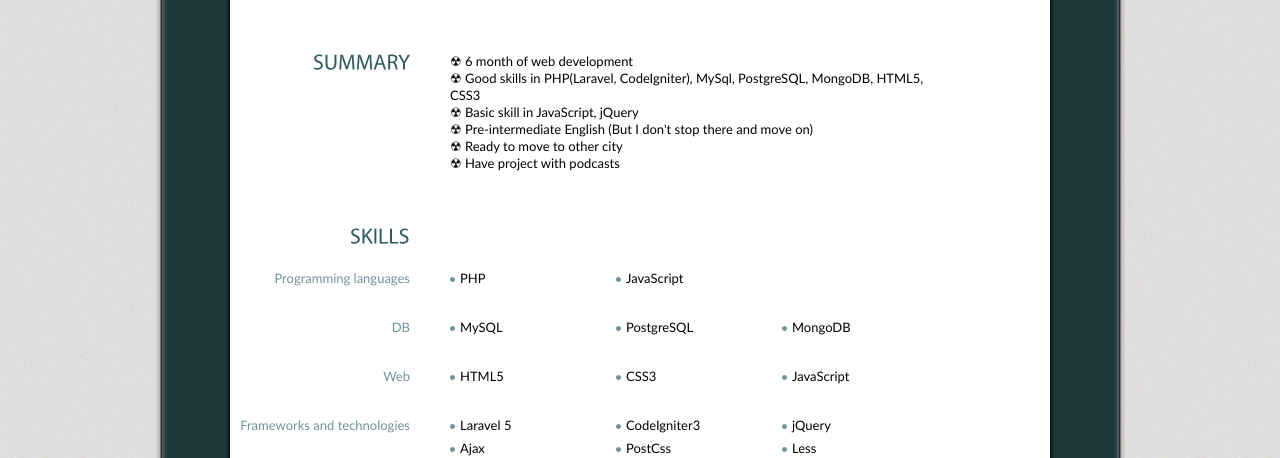
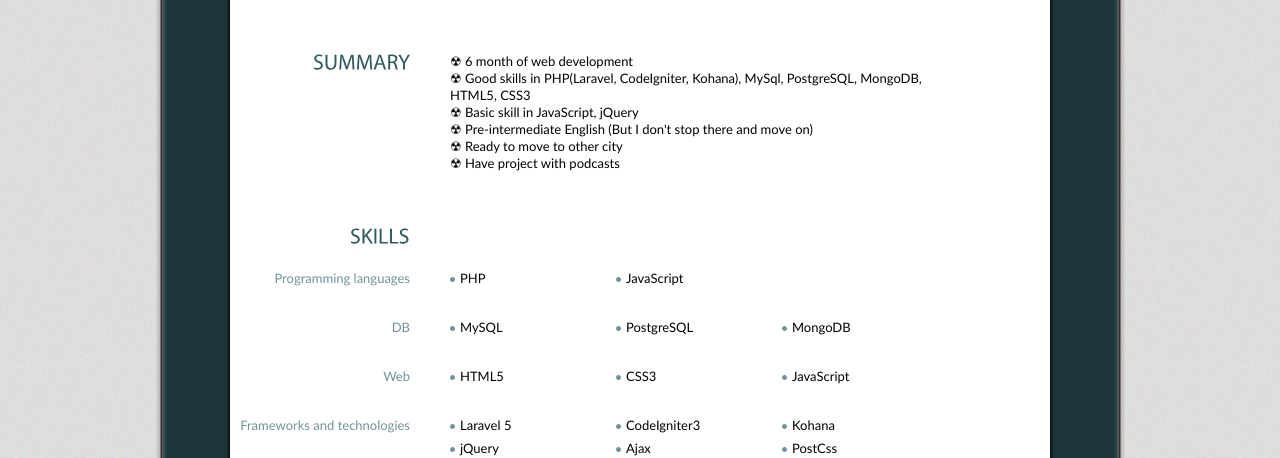
Before and after one commit to druny/danilenko.github.io, a plain HTML site: page index.html in a window 1280 px wide. Shown: the part 494-952 px from the top of the page. Drawn offline with Linux system fonts and the light colour scheme.

Commit message:
Update index.html
Added new skill

```diff
--- a/index.html
+++ b/index.html
@@ -68,7 +68,7 @@
         <div class="entry">
           <h2>SUMMARY</h2>
           <p>&#9762; 6 month of web development</p>
-          <p>&#9762; Good skills in PHP(Laravel, CodeIgniter), MySql, PostgreSQL, MongoDB, HTML5, CSS3</p>
+          <p>&#9762; Good skills in PHP(Laravel, CodeIgniter, Kohana), MySql, PostgreSQL, MongoDB, HTML5, CSS3</p>
           <p>&#9762; Basic skill in JavaScript, jQuery</p>
           <p>&#9762; Pre-intermediate English (But I don't stop there and move on)</p>
           <p>&#9762; Ready to move to other city</p>
@@ -107,6 +107,7 @@
             <ul class="skills">
               <li>Laravel 5</li>
               <li>CodeIgniter3</li>
+	      <li>Kohana</li>
               <li>jQuery</li>
               <li>Ajax</li>
               <li>PostCss</li>
```
